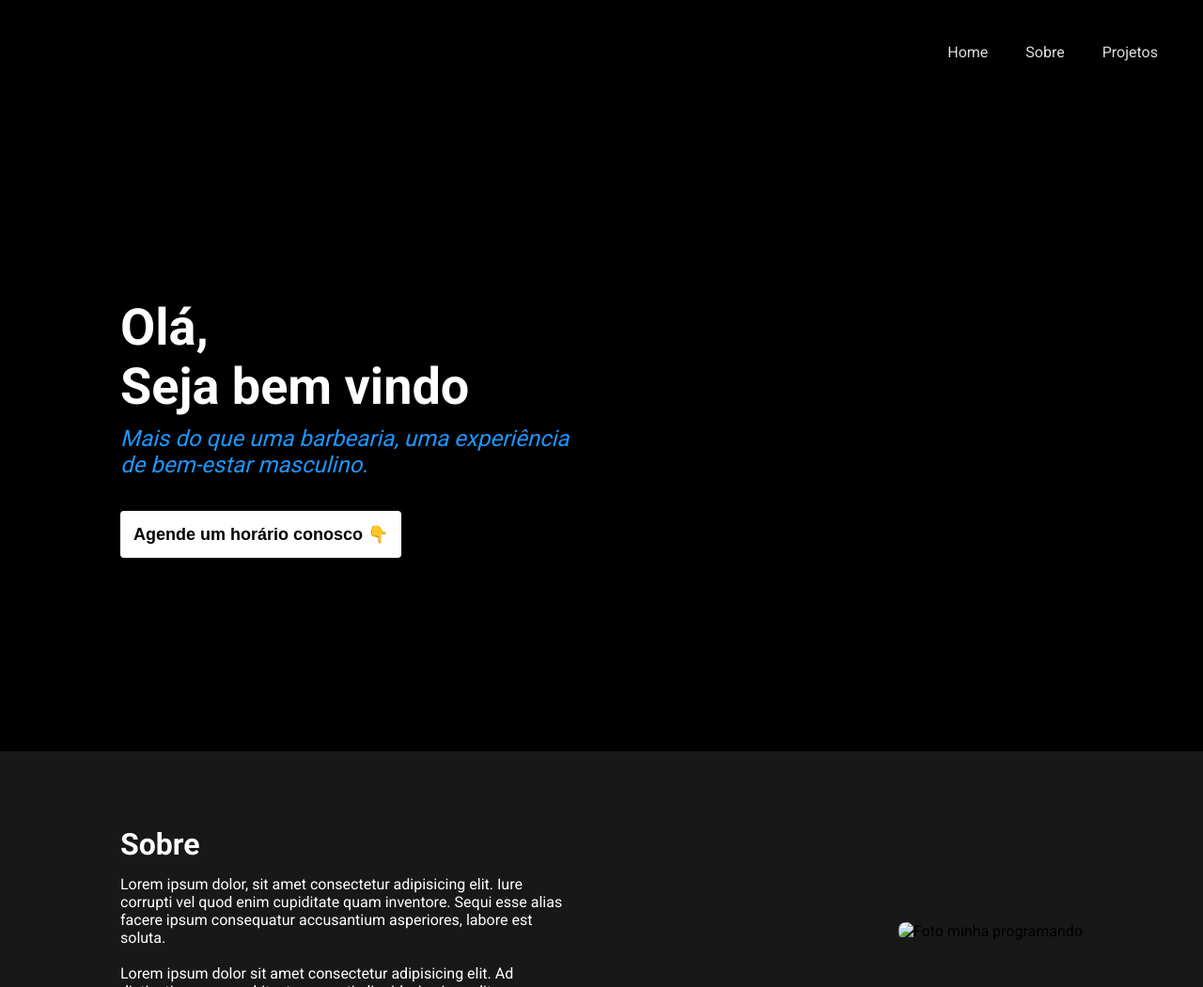
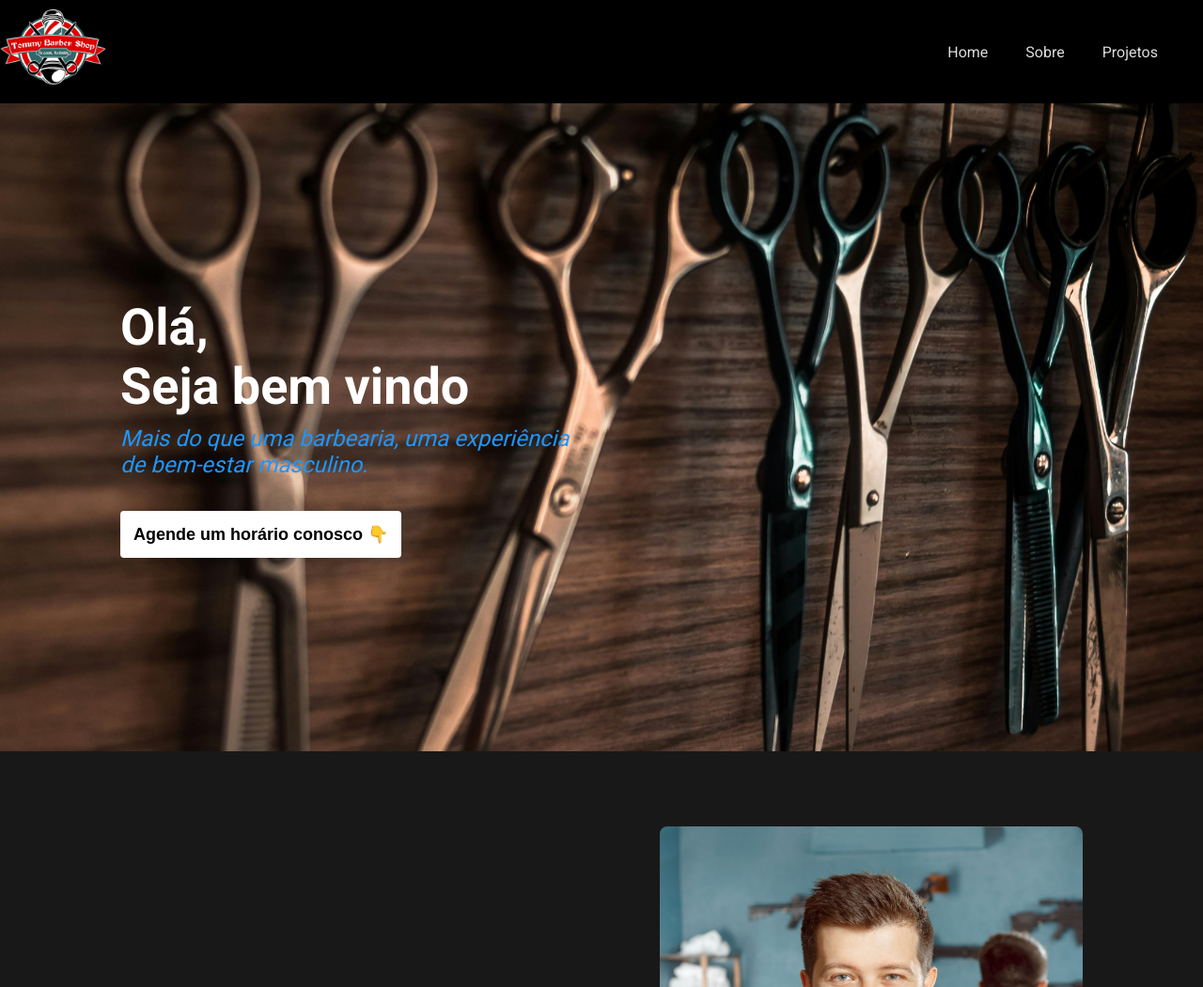
Before and after one commit to arthurdavidonisrd/projeto_barbearia, a plain HTML site: page index.html in a window 1280 px wide. Shown: the top 1051 px of the page at 94% size. Drawn offline with Linux system fonts and the light colour scheme.

Commit message:
Update index.html

```diff
--- a/index.html
+++ b/index.html
@@ -67,7 +67,7 @@
         width: 100%;
         background-color: #000;
         height: calc(100vh - 110px);
-        background-image: url("imagens/pexels-nikolaos-dimou-1319460.jpg");
+        background-image: url("pexels-nikolaos-dimou-1319460.jpg");
         background-repeat: no-repeat;
         background-position:center ;
         background-size: cover;
@@ -300,7 +300,7 @@
 
   <!-- INICIO HEADER -->
   <nav class="nav">
-    <img class="logo" src="imagens/tommy-barber-shop-logo-3D5086E57D-seeklogo.com.png" alt="">
+    <img class="logo" src="tommy-barber-shop-logo-3D5086E57D-seeklogo.com.png" alt="">
     <ul class="nav-list">
 
       <li>
@@ -339,7 +339,7 @@
       <br> <br>
       Lorem ipsum dolor sit amet consectetur adipisicing elit. Ad distinctio earum architecto corrupti aliquid, eius impedit obcaecati, nulla maiores laboriosam reiciendis in voluptate tenetur mollitia accusantium optio unde, quia numquam.</p>
     </div>
-    <img src="imagens/barbeiro.jpg" alt="Foto minha programando">
+    <img src="barbeiro.jpg" alt="Foto minha programando">
   </section>
   <!-- FIM SOBRE -->
 
```
